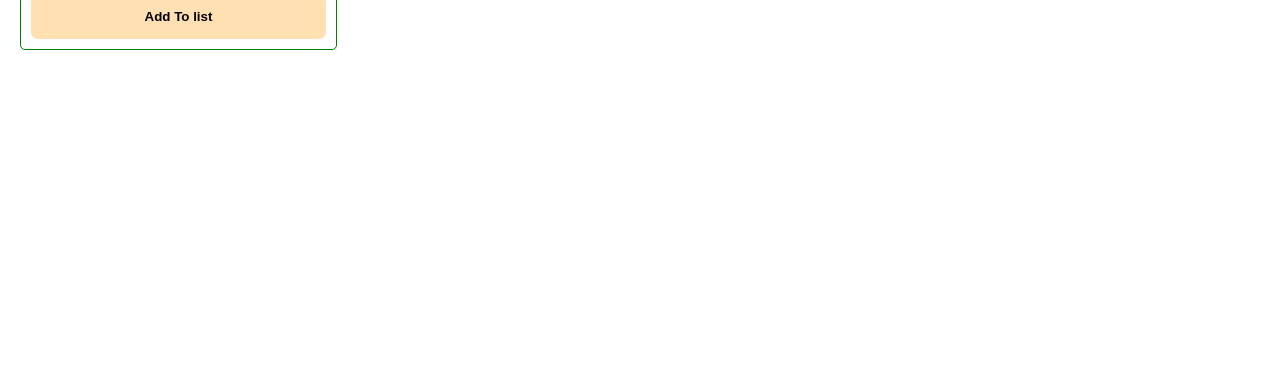
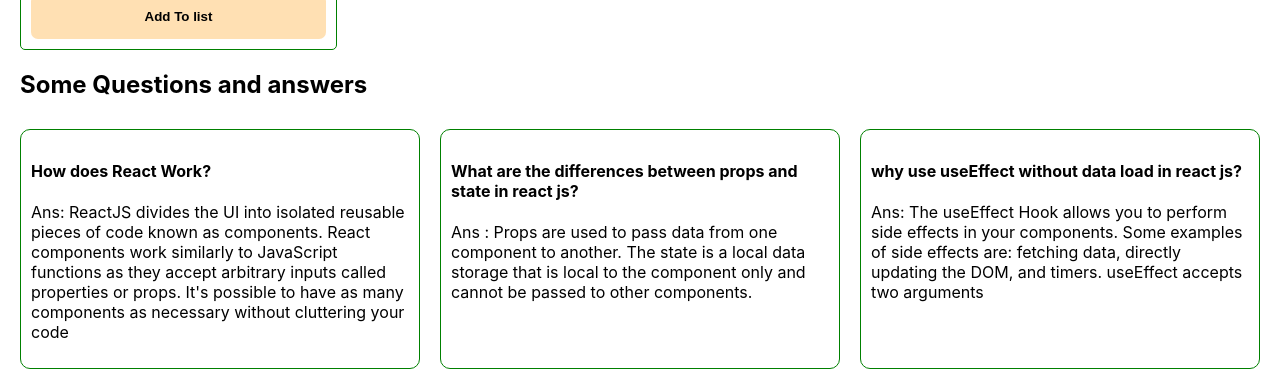
Before and after one commit to webnur/altra-active-club, a React (Create React App) app: page / in a window 1280 px wide. Shown: the part 1396-1782 px from the top of the page. Before the commit the page ends 1446 px from the top, so only its background shows below. Built offline with nearby package versions, Linux system fonts and the light colour scheme.

Commit message:
questions and answers added alhamdulillah

```diff
--- a/src/App.js
+++ b/src/App.js
@@ -2,12 +2,14 @@ import logo from './logo.svg';
 import './App.css';
 import Header from './components/Header/Header';
 import Activities from './components/Activities/Activities';
+import Questions from './components/Questions/Questions';
 
 function App() {
   return (
     <div>
       <Header></Header>
       <Activities></Activities>
+      <Questions></Questions>
     </div>
   );
 }
--- /dev/null
+++ b/src/components/Questions/Questions.css
@@ -0,0 +1,28 @@
+.post-container {
+    display: grid;
+    grid-template-columns: repeat(3, 1fr);
+    margin: 10px;
+}
+.post {
+    border: 1px solid green;
+    margin: 10px;
+    padding: 10px;
+    border-radius: 10px;
+}
+.question-title {
+    margin-left: 20px;
+}
+
+@media only screen and (max-width: 576px) {
+    .post-container{
+        grid-template-columns: repeat(1, 1fr);
+
+    }
+  }
+
+@media only screen and (max-width: 990px) and (min-width: 577px) {
+
+    .post-container {
+        grid-template-columns: repeat(2, 1fr);
+    }
+  }
--- /dev/null
+++ b/src/components/Questions/Questions.js
@@ -0,0 +1,27 @@
+import React from 'react';
+import './Questions.css'
+
+const Questions = () => {
+    return (
+        <div>
+            <h2 className='question-title'>Some Questions and answers</h2>
+            <div className='post-container'>
+                <div className='post'>
+                    <h4>How does React Work?</h4>
+                    <p>Ans: ReactJS divides the UI into isolated reusable pieces of code known as components. React components work similarly to JavaScript functions as they accept arbitrary inputs called properties or props. It's possible to have as many components as necessary without cluttering your code</p>
+                </div>
+                <div className='post'>
+                    <h4>What are the differences between props and state in react js?</h4>
+                    <p>Ans : Props are used to pass data from one component to another. The state is a local data storage that is local to the component only and cannot be passed to other components.</p>
+                </div>
+                <div className='post'>
+                    <h4>why use useEffect without data load in react js?</h4>
+                    <p>Ans: The useEffect Hook allows you to perform side effects in your components. Some examples of side effects are: fetching data, directly updating the DOM, and timers. useEffect accepts two arguments</p>
+                </div>
+            </div>
+        </div>
+
+    );
+};
+
+export default Questions;
```
